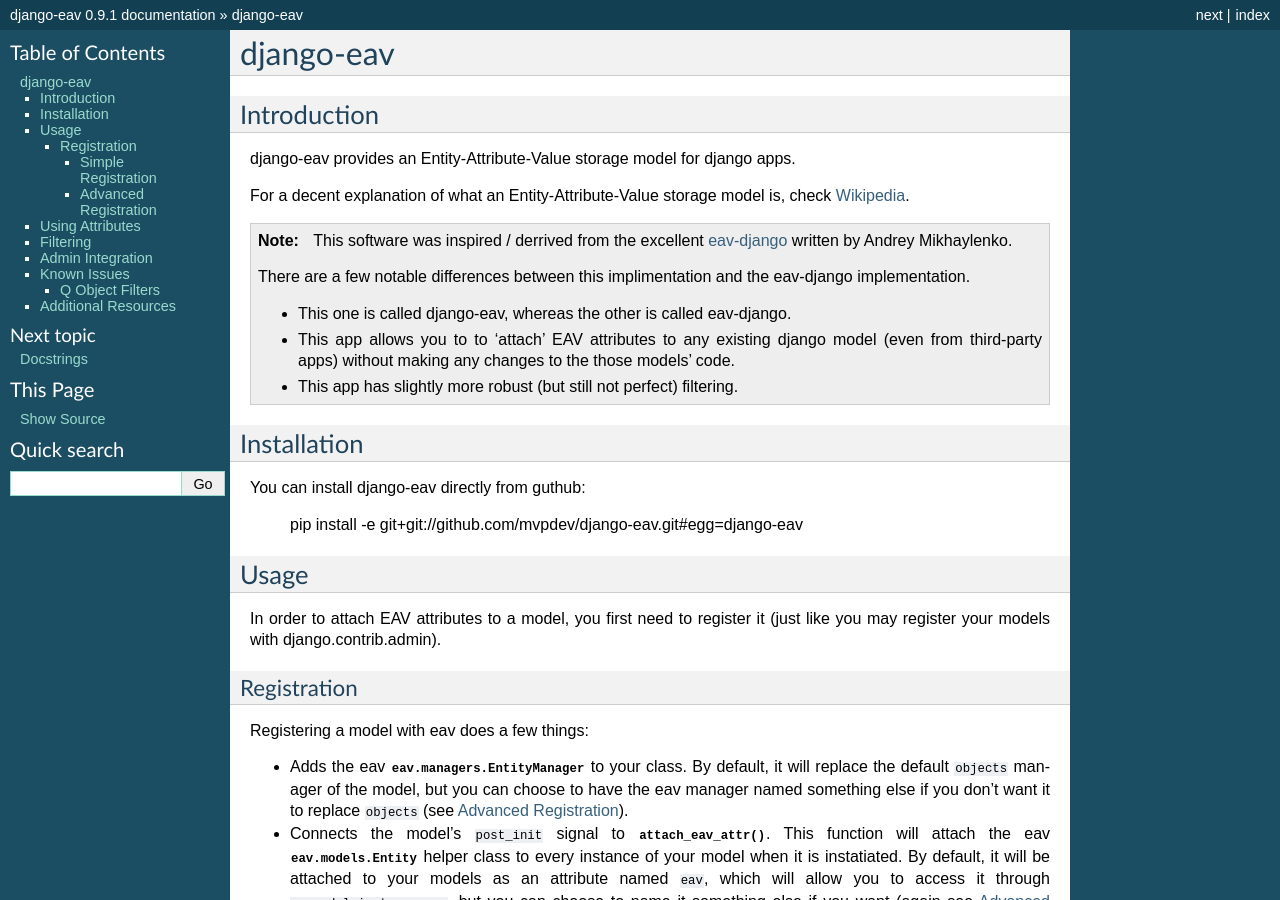
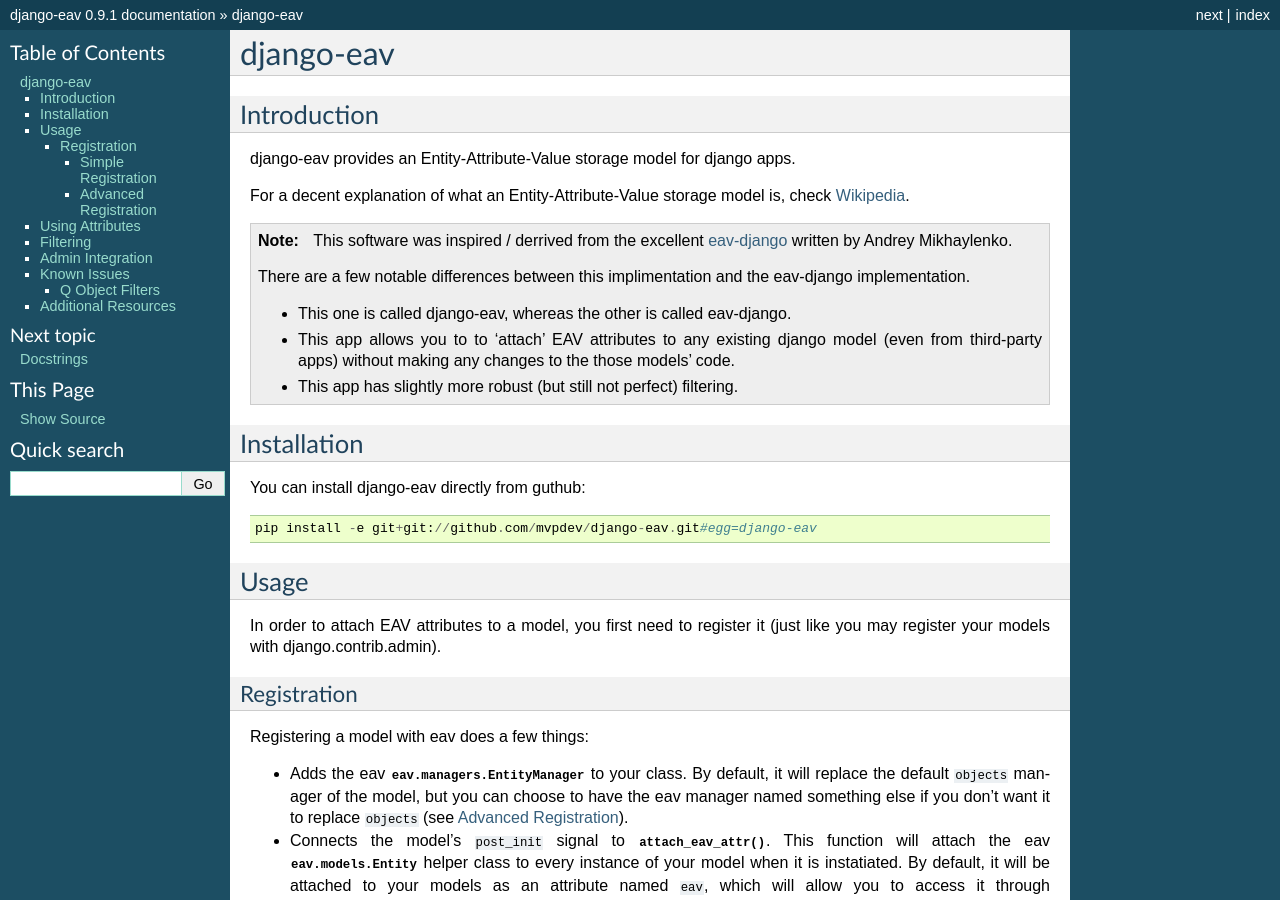
Before and after one commit to jazzband/django-eav2, a Sphinx documentation site: the page built from docs/index.rst, in a window 1280 px wide and 900 px high. Built offline with Sphinx 7.4.7, drawn with Linux system fonts in a browser that asks for light colours.

Commit message:
Doc changes

```diff
--- a/README.rst
+++ b/README.rst
@@ -31,7 +31,7 @@
 
 From Github
 ~~~~~~~~~~~
-You can install django-eav directly from guthub:
+You can install django-eav directly from guthub::
 
     pip install -e git+git://github.com/mvpdev/django-eav.git#egg=django-eav
 
--- a/docs/index.rst
+++ b/docs/index.rst
@@ -33,7 +33,7 @@
 
 Installation
 ============
-You can install django-eav directly from guthub:
+You can install django-eav directly from guthub::
 
     pip install -e git+git://github.com/mvpdev/django-eav.git#egg=django-eav
 
```
